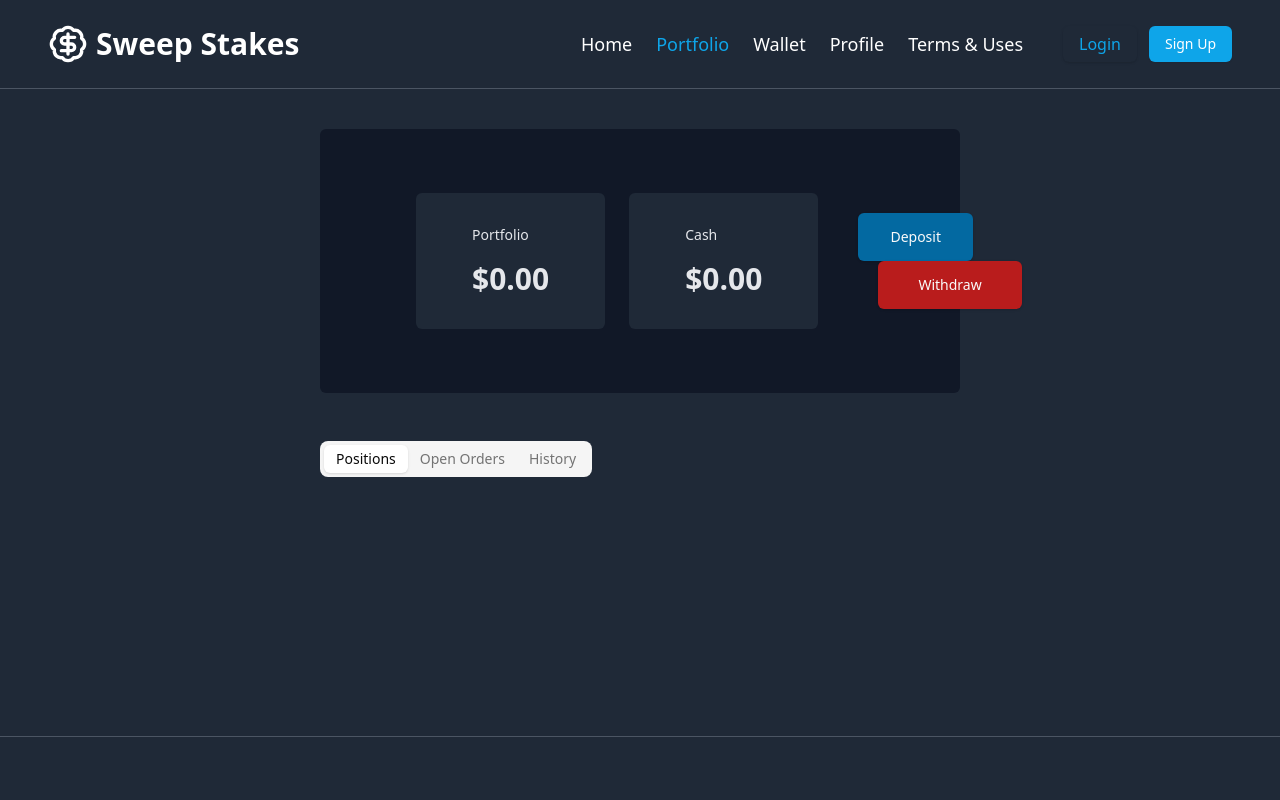
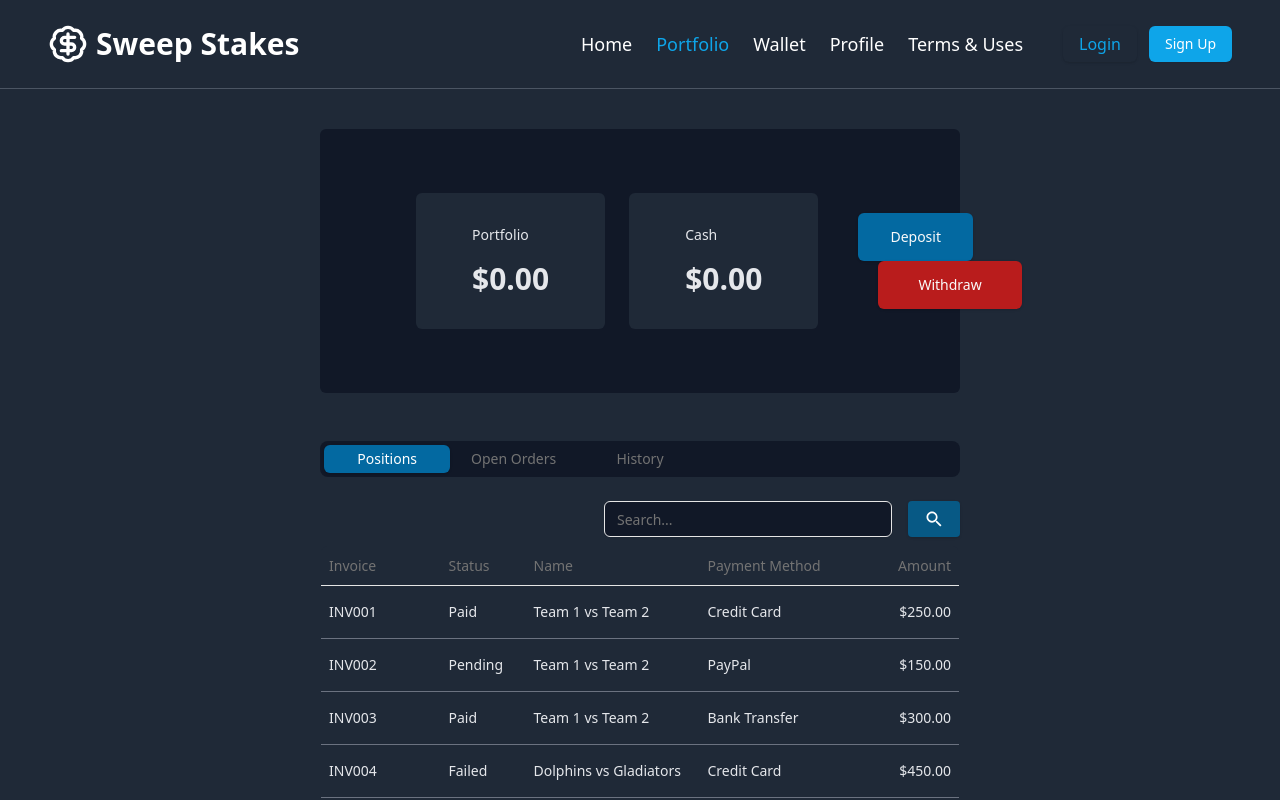
Before and after one commit to romanfarooq/sweepstakes-betting-website, a React (Vite) app: page /Portfolio in a window 1280 px wide. Shown: the top 800 px of the page. Built offline with nearby package versions, Linux system fonts and the light colour scheme; no server answers.

Commit message:
Add profile page borders

```diff
--- /dev/null
+++ b/src/components/TableRows.jsx
@@ -0,0 +1,20 @@
+import { TableCell, TableRow } from "@/components/ui/table";
+
+// TableRows Component to accept data as props
+function TableRows({ data }) {
+  return (
+    <>
+      {data.map((invoice, index) => (
+        <TableRow key={index} className="border-b border-gray-500">
+          <TableCell className="font-medium py-4">{invoice.id}</TableCell>
+          <TableCell className="py-4">{invoice.status}</TableCell>
+          <TableCell className="py-4">{invoice.name}</TableCell>
+          <TableCell className="py-4">{invoice.method}</TableCell>
+          <TableCell className="text-right py-4">{invoice.amount}</TableCell>
+        </TableRow>
+      ))}
+    </>
+  );
+}
+
+export default TableRows;
--- a/src/pages/Portfolio.jsx
+++ b/src/pages/Portfolio.jsx
@@ -1,22 +1,165 @@
+import { useState } from "react"; // Import useState for state management
 import AmountPortfolioWallet from "@/components/AmountPortfolioWallet";
 import { Tabs, TabsContent, TabsList, TabsTrigger } from "@/components/ui/tabs";
+import {
+  Table,
+  TableBody,
+  TableCaption,
+  TableHead,
+  TableHeader,
+  TableRow,
+} from "@/components/ui/table";
+import TableRows from "@/components/TableRows";
+import { Input } from "@/components/ui/input";
+import { IoMdSearch } from "react-icons/io";
+import { Button } from "@/components/ui/button";
 
 export default function Portfolio() {
+  // Dummy data for positions
+  const positionsData = [
+    { id: "INV001", name: "Team 1 vs Team 2", status: "Paid", method: "Credit Card", amount: "$250.00" },
+    { id: "INV002", name: "Team 1 vs Team 2", status: "Pending", method: "PayPal", amount: "$150.00" },
+    { id: "INV003", name: "Team 1 vs Team 2", status: "Paid", method: "Bank Transfer", amount: "$300.00" },
+    { id: "INV004", name: "Dolphins vs Gladiators", status: "Failed", method: "Credit Card", amount: "$450.00" },
+    { id: "INV005", name: "Team 1 vs Team 2", status: "Refunded", method: "Debit Card", amount: "$100.00" },
+  ];
+
+  // Dummy data for open orders
+  const openOrdersData = [
+    { id: "ORD001", name: "Team 1 vs Team 2", status: "Processing", method: "Credit Card", amount: "$500.00" },
+    { id: "ORD002", name: "Team 1 vs Team 2", status: "Shipped", method: "PayPal", amount: "$350.00" },
+  ];
+
+  // Dummy data for history
+  const historyData = [
+    { id: "HIS001", name: "Team 1 vs Team 2", status: "Completed", method: "Credit Card", amount: "$400.00" },
+    { id: "HIS002", name: "Team 1 vs Team 2", status: "Cancelled", method: "PayPal", amount: "$200.00" },
+  ];
+
+  // State for search input
+  const [searchTerm, setSearchTerm] = useState("");
+
+  // Filter function to search through the data
+  const filterData = () => {
+    // Here you can set your filtered states, for example
+    // setFilteredPositions(filteredPositions); etc.
+  };
+
+  // Handle search on button click, Enter key press, or input change
+  const handleSearch = (event) => {
+    if (event.key === "Enter" || event.type === "click") {
+      filterData();
+    }
+  };
+
+  // Filter functions for positions, open orders, and history
+  const filteredPositions = positionsData.filter(item =>
+    item.id.toLowerCase().includes(searchTerm.toLowerCase()) ||
+    item.status.toLowerCase().includes(searchTerm.toLowerCase()) ||
+    item.method.toLowerCase().includes(searchTerm.toLowerCase()) ||
+    item.amount.toLowerCase().includes(searchTerm.toLowerCase()) ||
+    item.name.toLowerCase().includes(searchTerm.toLowerCase())
+  );
+
+  const filteredOpenOrders = openOrdersData.filter(item =>
+    item.id.toLowerCase().includes(searchTerm.toLowerCase()) ||
+    item.status.toLowerCase().includes(searchTerm.toLowerCase()) ||
+    item.method.toLowerCase().includes(searchTerm.toLowerCase()) ||
+    item.amount.toLowerCase().includes(searchTerm.toLowerCase()) ||
+    item.name.toLowerCase().includes(searchTerm.toLowerCase())
+  );
+
+  const filteredHistory = historyData.filter(item =>
+    item.id.toLowerCase().includes(searchTerm.toLowerCase()) ||
+    item.status.toLowerCase().includes(searchTerm.toLowerCase()) ||
+    item.method.toLowerCase().includes(searchTerm.toLowerCase()) ||
+    item.amount.toLowerCase().includes(searchTerm.toLowerCase()) ||
+    item.name.toLowerCase().includes(searchTerm.toLowerCase())
+  );
+
   return (
     <div className="mx-40 py-10">
       <AmountPortfolioWallet />
-      <div className="flex gap-6 w-4/6 justify-between mx-auto items-center  py-12">
-        <Tabs defaultValue="positions" className="">
-          <TabsList>
-            <TabsTrigger value="positions">Positions</TabsTrigger>
-            <TabsTrigger value="openOrders">Open Orders</TabsTrigger>
-            <TabsTrigger value="history">History</TabsTrigger>
-          </TabsList>
-          <TabsContent value="account">
-            Make changes to your account here.
-          </TabsContent>
-          <TabsContent value="password">Change your password here.</TabsContent>
-        </Tabs>
+      <div className="flex flex-col">
+        <div className="mx-auto flex w-4/6 items-center justify-between gap-6 py-12">
+          <Tabs defaultValue="positions" className="w-full">
+            <div className="flex flex-col gap-6">
+              <div>
+                <TabsList className="grid w-full grid-cols-2 bg-gray-900 lg:grid-cols-5">
+                  <TabsTrigger className="data-[state=active]:bg-sky-700 data-[state=active]:text-white" value="positions">Positions</TabsTrigger>
+                  <TabsTrigger className="data-[state=active]:bg-sky-700 data-[state=active]:text-white" value="openOrders">Open Orders</TabsTrigger>
+                  <TabsTrigger className="data-[state=active]:bg-sky-700 data-[state=active]:text-white" value="history">History</TabsTrigger>
+                </TabsList>
+              </div>
+              <div className="self-end flex items-center justify-between gap-4">
+                <Input
+                  className="w-72 bg-gray-900"
+                  placeholder="Search..."
+                  value={searchTerm}
+                  onChange={(e) => setSearchTerm(e.target.value)}
+                  onKeyPress={handleSearch} // Call handleSearch on key press
+                />
+                <Button
+                  className="flex items-center justify-center bg-sky-800 text-white rounded px-4 py-2 transition duration-300 ease-in-out hover:bg-sky-600"
+                  onClick={handleSearch} // Call handleSearch on button click
+                >
+                  <IoMdSearch className="text-xl" />
+                </Button>
+              </div>
+            </div>
+            <TabsContent value="positions">
+              <Table className="border border-gray-500 rounded-lg overflow-hidden">
+                <TableCaption>A list of your recent invoices.</TableCaption>
+                <TableHeader>
+                  <TableRow className="bg-gray-800">
+                    <TableHead className="w-[120px]">Invoice</TableHead>
+                    <TableHead>Status</TableHead>
+                    <TableHead>Name</TableHead>
+                    <TableHead className="w-[140px]">Payment Method</TableHead>
+                    <TableHead className="text-right w-[120px]">Amount</TableHead>
+                  </TableRow>
+                </TableHeader>
+                <TableBody>
+                  <TableRows data={filteredPositions} />
+                </TableBody>
+              </Table>
+            </TabsContent>
+            <TabsContent value="openOrders">
+              <Table className="border border-gray-500 rounded-lg overflow-hidden">
+                <TableCaption>A list of your open orders.</TableCaption>
+                <TableHeader>
+                  <TableRow className="bg-gray-800">
+                    <TableHead className="w-[120px]">Order ID</TableHead>
+                    <TableHead>Status</TableHead>
+                    <TableHead>Name</TableHead>
+                    <TableHead className="w-[140px]">Payment Method</TableHead>
+                    <TableHead className="text-right w-[120px]">Amount</TableHead>
+                  </TableRow>
+                </TableHeader>
+                <TableBody>
+                  <TableRows data={filteredOpenOrders} />
+                </TableBody>
+              </Table>
+            </TabsContent>
+            <TabsContent value="history">
+              <Table className="border border-gray-500 rounded-lg overflow-hidden">
+                <TableCaption>Your transaction history.</TableCaption>
+                <TableHeader>
+                  <TableRow className="bg-gray-800">
+                    <TableHead className="w-[120px]">History ID</TableHead>
+                    <TableHead>Status</TableHead>
+                    <TableHead>Name</TableHead>
+                    <TableHead className="w-[140px]">Payment Method</TableHead>
+                    <TableHead className="text-right w-[120px]">Amount</TableHead>
+                  </TableRow>
+                </TableHeader>
+                <TableBody>
+                  <TableRows data={filteredHistory} />
+                </TableBody>
+              </Table>
+            </TabsContent>
+          </Tabs>
+        </div>
       </div>
     </div>
   );
--- a/src/pages/Profile.jsx
+++ b/src/pages/Profile.jsx
@@ -47,35 +47,35 @@ const ProfileSettings = () => {
               <TabsList className="grid w-full grid-cols-2 bg-gray-800 lg:grid-cols-5">
                 <TabsTrigger
                   value="profile"
-                  className="data-[state=active]:bg-sky-700"
+                  className="data-[state=active]:bg-sky-700 data-[state=active]:text-white"
                 >
                   <User className="mr-2 h-4 w-4" />
                   Profile
                 </TabsTrigger>
                 <TabsTrigger
                   value="account"
-                  className="data-[state=active]:bg-sky-700"
+                  className="data-[state=active]:bg-sky-700 data-[state=active]:text-white"
                 >
                   <Lock className="mr-2 h-4 w-4" />
                   Account
                 </TabsTrigger>
                 <TabsTrigger
                   value="notifications"
-                  className="data-[state=active]:bg-sky-700"
+                  className="data-[state=active]:bg-sky-700 data-[state=active]:text-white"
                 >
                   <Bell className="mr-2 h-4 w-4" />
                   Notifications
                 </TabsTrigger>
                 <TabsTrigger
                   value="appearance"
-                  className="data-[state=active]:bg-sky-700"
+                  className="data-[state=active]:bg-sky-700 data-[state=active]:text-white"
                 >
                   <Palette className="mr-2 h-4 w-4" />
                   Appearance
                 </TabsTrigger>
                 <TabsTrigger
                   value="security"
-                  className="data-[state=active]:bg-sky-700"
+                  className="data-[state=active]:bg-sky-700 data-[state=active]:text-white"
                 >
                   <Shield className="mr-2 h-4 w-4" />
                   Security
```
